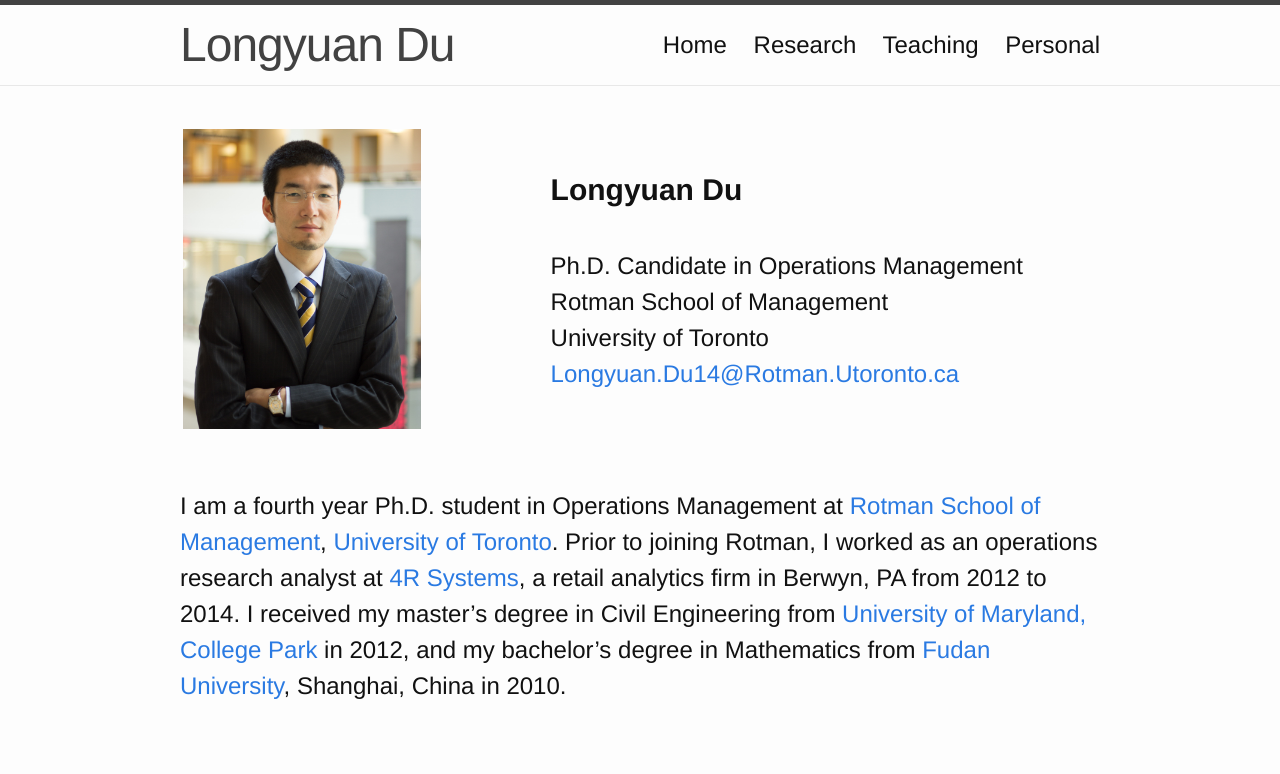
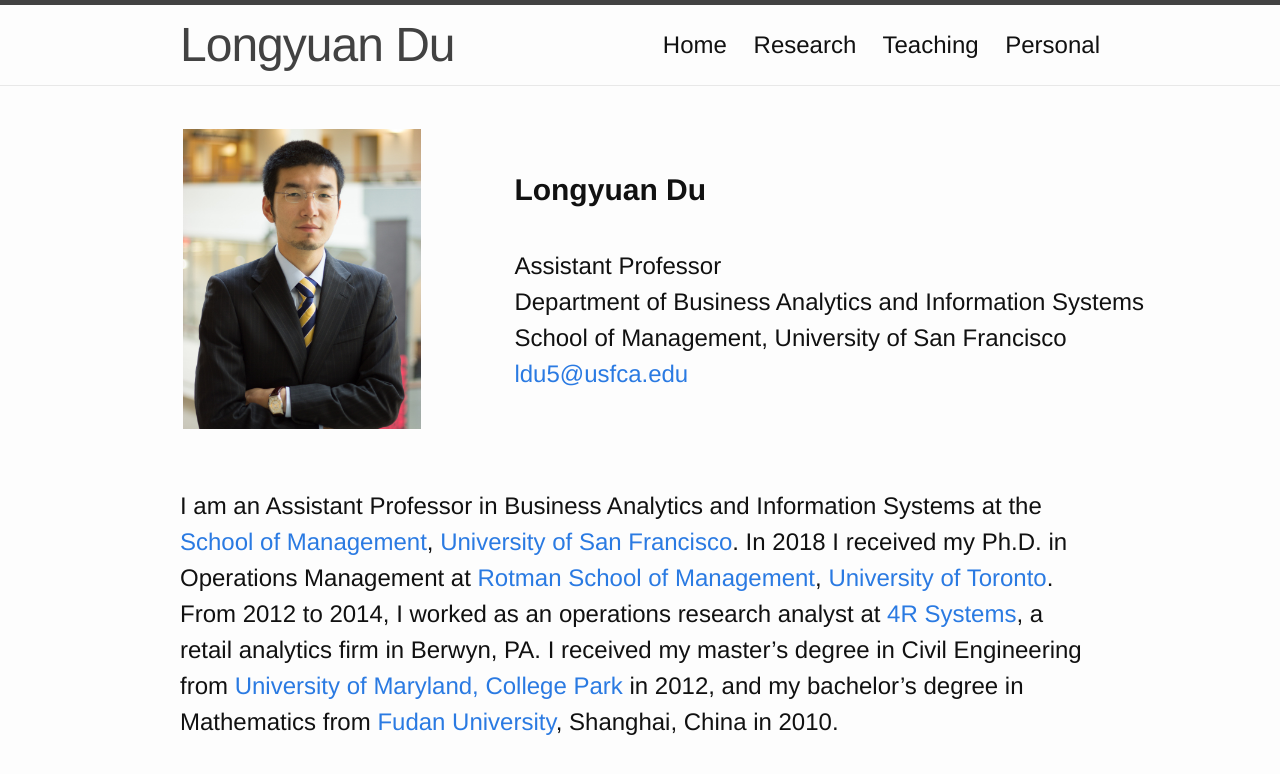
Before and after one commit to LongyuanDu/academic, a Jekyll site: the page built from index.md, in a window 1280 px wide. Shown: the top 774 px of the page. Built offline with Jekyll 4.4.1, drawn with Linux system fonts in a browser that asks for light colours.

Commit message:
update position

```diff
--- a/index.md
+++ b/index.md
@@ -8,16 +8,16 @@ layout: home
 ![](./photo_small.jpg){:height="300px" }|  |  **Longyuan Du** <br/> Ph.D. Candidate in Operations Management <br/> Rotman School of Management <br/> University of Toronto <br/> 105 St George St <br/> Toronto, ON, M5S 3E6 <br/> [Longyuan.Du14@Rotman.Utoronto.ca](mailto:Longyuan.Du14@Rotman.Utoronto.ca)|
 --->
 
-<table width="100%">
+<table width="120%">
 <colgroup>
-<col width="40%" />
-<col width="60%" />
+<col width="30%" />
+<col width="70%" />
 </colgroup>
 
 <tbody>
 <tr>
 <td markdown="span">![](./photo_small.jpg){:height="300px" }</td>
-<td markdown="span"> **Longyuan Du**{: style=" font-size: 125%"} <br/>   <br/> Ph.D. Candidate in Operations Management <br/> Rotman School of Management <br/> University of Toronto <br/>  [Longyuan.Du14@Rotman.Utoronto.ca](mailto:Longyuan.Du14@Rotman.Utoronto.ca)
+<td markdown="span"> **Longyuan Du**{: style=" font-size: 125%"} <br/>   <br/> Assistant Professor <br/> Department of Business Analytics and Information Systems<br/> School of Management, University of San Francisco <br/>  [ldu5@usfca.edu](mailto:ldu5@usfca.edu)
 </td>
 </tr>
 
@@ -27,4 +27,4 @@ layout: home
 
 <br/>
 
-I am a fourth year Ph.D. student in Operations Management at [Rotman School of Management](https://www.rotman.utoronto.ca/), [University of Toronto](https://www.utoronto.ca/). Prior to joining Rotman, I worked as an operations research analyst at [4R Systems](http://4rsystems.com/), a retail analytics firm in Berwyn, PA from 2012 to 2014. I received my master's degree in Civil Engineering from [University of Maryland, College Park](https://www.umd.edu/) in 2012, and my bachelor's degree in Mathematics from [Fudan University](http://www.fudan.edu.cn/en), Shanghai, China in 2010.
+I am an Assistant Professor in Business Analytics and Information Systems at the [School of Management](https://www.usfca.edu/management), [University of San Francisco](https://www.usfca.edu). In 2018 I received my Ph.D. in Operations Management at [Rotman School of Management](https://www.rotman.utoronto.ca/), [University of Toronto](https://www.utoronto.ca/). From 2012 to 2014, I worked as an operations research analyst at [4R Systems](http://4rsystems.com/), a retail analytics firm in Berwyn, PA. I received my master's degree in Civil Engineering from [University of Maryland, College Park](https://www.umd.edu/) in 2012, and my bachelor's degree in Mathematics from [Fudan University](http://www.fudan.edu.cn/en), Shanghai, China in 2010.
```
Also changed, not shown: Gemfile.lock, photo_small_2018.JPG (added), 1 other file.
